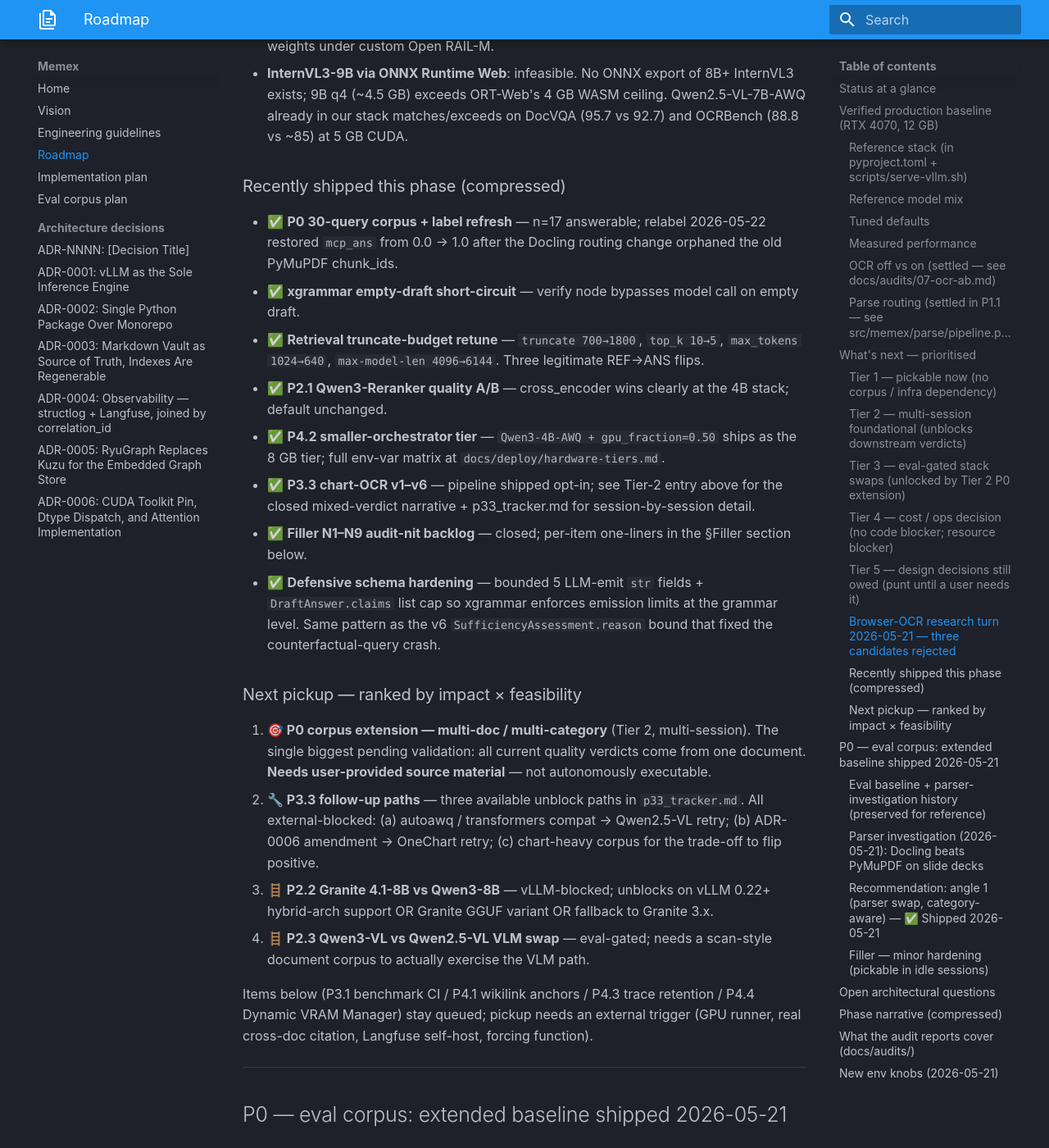
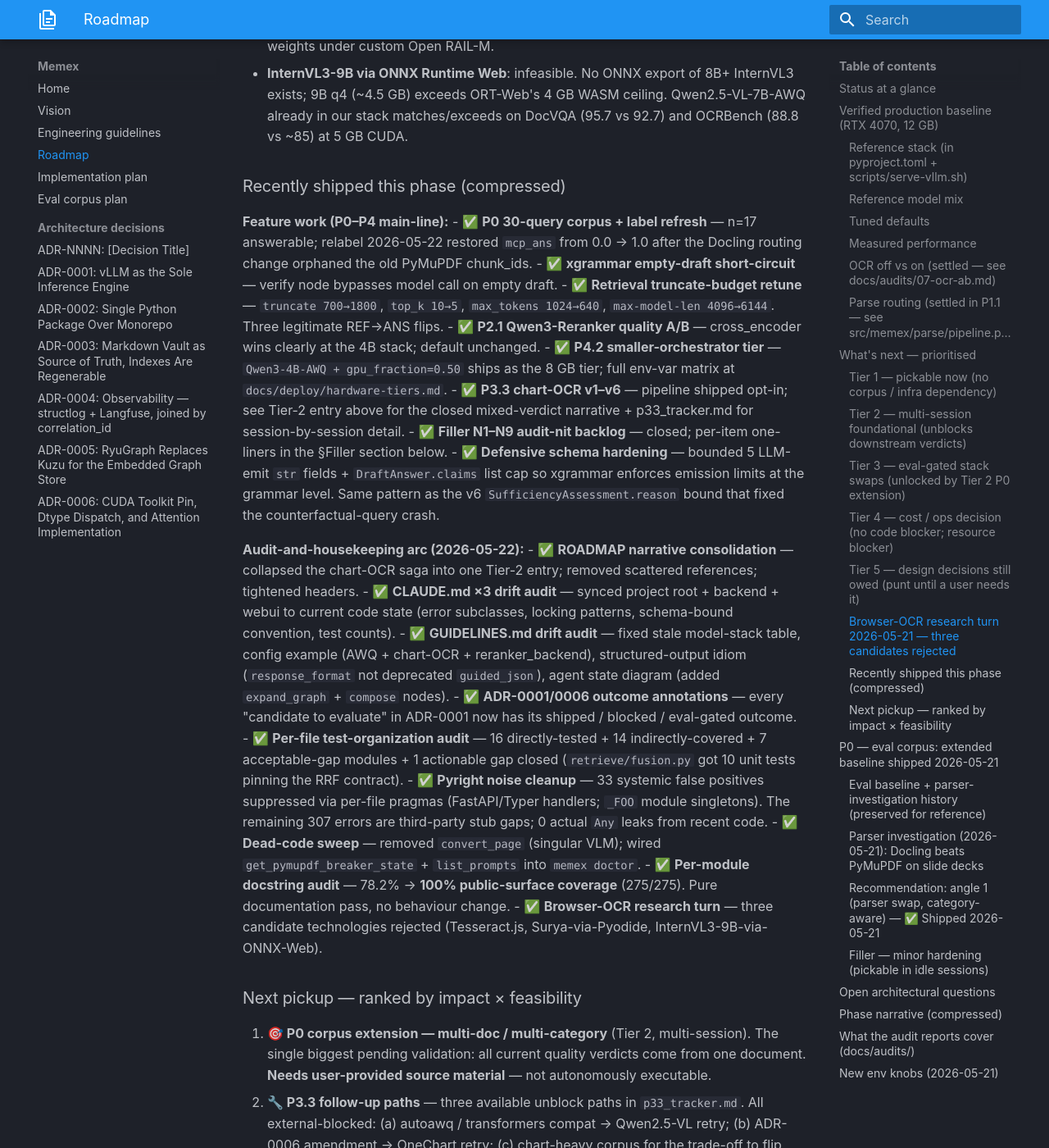
Before and after one commit to Zenetusken/memex, an MkDocs documentation site: the page built from docs/ROADMAP.md, in a window 1280 px wide and 1400 px high, scrolled down 8775 px. Shown: the whole window at 82% size. Built offline with MkDocs 1.6.1 and Material for MkDocs 9.7.7, drawn with Linux system fonts in a browser that asks for light colours; some of the changed text lies outside the part shown.

Commit message:
docs/ROADMAP: audit-and-housekeeping arc close — 115/215, 100% docstring coverage
The 2026-05-22 audit-and-housekeeping arc is complete. ROADMAP
header updates:

1. "Last updated" line gains the 100% docstring coverage + 115/215
   metric.
2. "Recently shipped this phase" section split into two subsections:
   - Feature work (P0-P4 main-line) — unchanged narrative
   - Audit-and-housekeeping arc — 9 bullets covering ROADMAP
     consolidation, CLAUDE.md ×3 + GUIDELINES.md + ADR drift audits,
     test-organization audit, pyright cleanup, dead-code sweep,
     per-module docstring audit, browser-OCR research

3. File / commit / test counts synced (115 commits, 215 tests).

Memory files (MEMORY.md + next_priorities.md) synced. The
next_priorities.md gains a "Beyond this phase — all genuinely
external-blocked" table mapping each remaining priority to its
specific blocker and what would unblock it.

The codebase has reached a clean "wait state" — code quality, test
quality, doc quality, eval quality all settled. Every remaining
priority requires external dependencies the maintainer must
provide (source material, library upgrades, ADR amendments,
hardware).

No code changes in this commit.

Co-Authored-By: Claude Opus 4.7 <noreply@anthropic.com>

```diff
--- a/docs/ROADMAP.md
+++ b/docs/ROADMAP.md
@@ -1,6 +1,6 @@
 # Memex Roadmap
 
-**Last updated:** 2026-05-22 — 106 commits on `main`, 205/205 tests green. Foundation arc complete (P0–P4 phases + P1.x backlog + P2.1/P2.4/P3.2/P4.2 + Filler N1–N9 + P3.3 chart-OCR v1–v6 + defensive schema hardening + eval label refresh). Eval suite stable on Qwen3-4B-AWQ orchestrator: baseline `answered_count` 9.3 ± 0.5, `refusal_cf` 1.00, hallucinations 0, `mcp_ans` 1.00. **External-blocked items**: P0 multi-doc (needs source material), P2.2 Granite (vLLM hybrid-arch hang), P2.3 VLM swap (needs scan corpus), P3.3 follow-ups a/b/c (autoawq compat / ADR amendment / chart-heavy corpus).
+**Last updated:** 2026-05-22 — 115 commits on `main`, 215/215 tests green, **100% public-surface docstring coverage** (275/275). Foundation arc complete; audit-and-housekeeping arc complete. Eval suite stable on Qwen3-4B-AWQ orchestrator: baseline `answered_count` 9.3 ± 0.5, `refusal_cf` 1.00, hallucinations 0, `mcp_ans` 1.00. **External-blocked items**: P0 multi-doc (needs source material), P2.2 Granite (vLLM hybrid-arch hang), P2.3 VLM swap (needs scan corpus), P3.3 follow-ups a/b/c (autoawq compat / ADR amendment / chart-heavy corpus), P3.1 benchmark CI (GPU runner), P4.1/P4.3/P4.4 (various external triggers).
 
 The blueprint in [`IMPLEMENTATION-PLAN.md`](IMPLEMENTATION-PLAN.md) is the architectural design — module signatures, cross-cutting concerns, build order. This document is the **operational view**: what is shipped today, what is measured, and what comes next.
 
@@ -149,6 +149,7 @@ Three parallel research subagents evaluated browser-side OCR/VLM technologies as
 
 ### Recently shipped this phase (compressed)
 
+**Feature work (P0–P4 main-line):**
 - ✅ **P0 30-query corpus + label refresh** — n=17 answerable; relabel 2026-05-22 restored `mcp_ans` from 0.0 → 1.0 after the Docling routing change orphaned the old PyMuPDF chunk_ids.
 - ✅ **xgrammar empty-draft short-circuit** — verify node bypasses model call on empty draft.
 - ✅ **Retrieval truncate-budget retune** — `truncate 700→1800`, `top_k 10→5`, `max_tokens 1024→640`, `max-model-len 4096→6144`. Three legitimate REF→ANS flips.
@@ -157,6 +158,17 @@ Three parallel research subagents evaluated browser-side OCR/VLM technologies as
 - ✅ **P3.3 chart-OCR v1–v6** — pipeline shipped opt-in; see Tier-2 entry above for the closed mixed-verdict narrative + p33_tracker.md for session-by-session detail.
 - ✅ **Filler N1–N9 audit-nit backlog** — closed; per-item one-liners in the §Filler section below.
 - ✅ **Defensive schema hardening** — bounded 5 LLM-emit `str` fields + `DraftAnswer.claims` list cap so xgrammar enforces emission limits at the grammar level. Same pattern as the v6 `SufficiencyAssessment.reason` bound that fixed the counterfactual-query crash.
+
+**Audit-and-housekeeping arc (2026-05-22):**
+- ✅ **ROADMAP narrative consolidation** — collapsed the chart-OCR saga into one Tier-2 entry; removed scattered references; tightened headers.
+- ✅ **CLAUDE.md ×3 drift audit** — synced project root + backend + webui to current code state (error subclasses, locking patterns, schema-bound convention, test counts).
+- ✅ **GUIDELINES.md drift audit** — fixed stale model-stack table, config example (AWQ + chart-OCR + reranker_backend), structured-output idiom (`response_format` not deprecated `guided_json`), agent state diagram (added `expand_graph` + `compose` nodes).
+- ✅ **ADR-0001/0006 outcome annotations** — every "candidate to evaluate" in ADR-0001 now has its shipped / blocked / eval-gated outcome.
+- ✅ **Per-file test-organization audit** — 16 directly-tested + 14 indirectly-covered + 7 acceptable-gap modules + 1 actionable gap closed (`retrieve/fusion.py` got 10 unit tests pinning the RRF contract).
+- ✅ **Pyright noise cleanup** — 33 systemic false positives suppressed via per-file pragmas (FastAPI/Typer handlers; `_FOO` module singletons). The remaining 307 errors are third-party stub gaps; 0 actual `Any` leaks from recent code.
+- ✅ **Dead-code sweep** — removed `convert_page` (singular VLM); wired `get_pymupdf_breaker_state` + `list_prompts` into `memex doctor`.
+- ✅ **Per-module docstring audit** — 78.2% → **100% public-surface coverage** (275/275). Pure documentation pass, no behaviour change.
+- ✅ **Browser-OCR research turn** — three candidate technologies rejected (Tesseract.js, Surya-via-Pyodide, InternVL3-9B-via-ONNX-Web).
 
 ### Next pickup — ranked by impact × feasibility
 
```
Also changed, not shown: other parts of docs/ROADMAP.md (+3 -3 lines).
